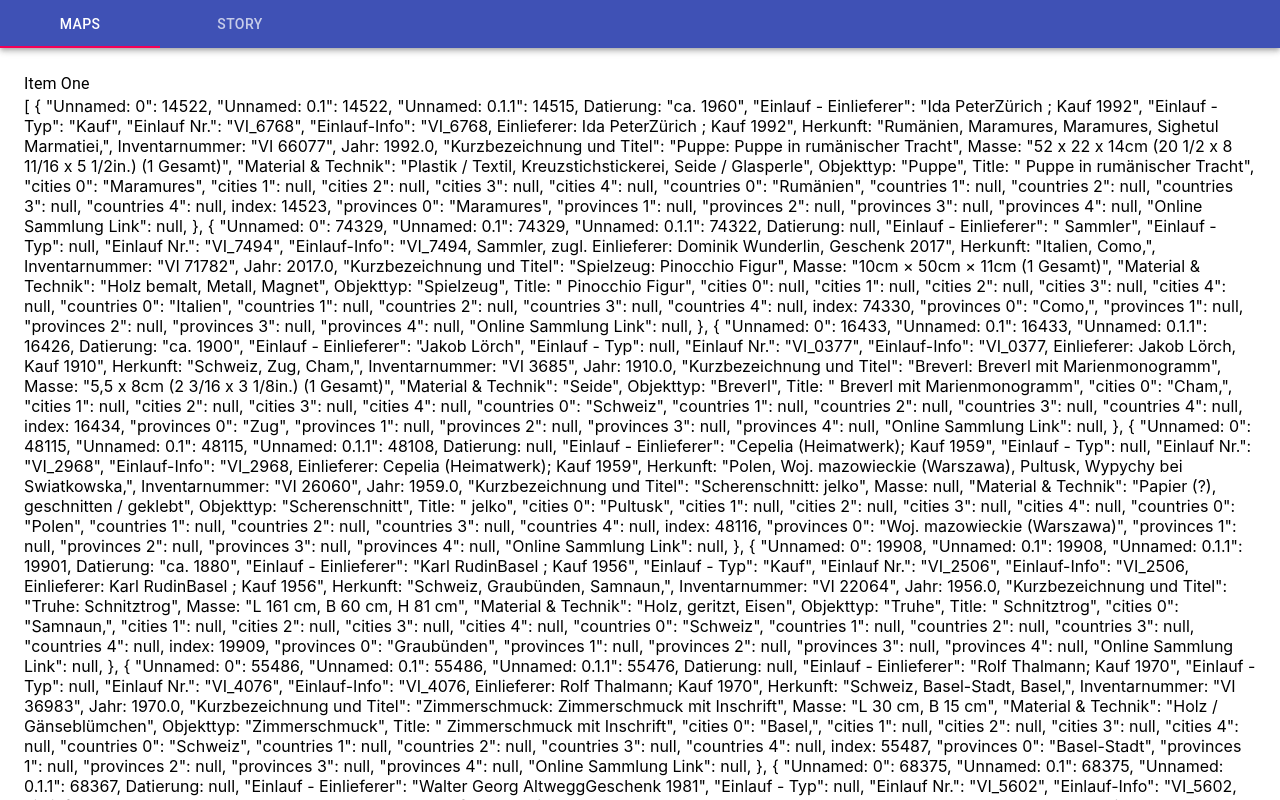
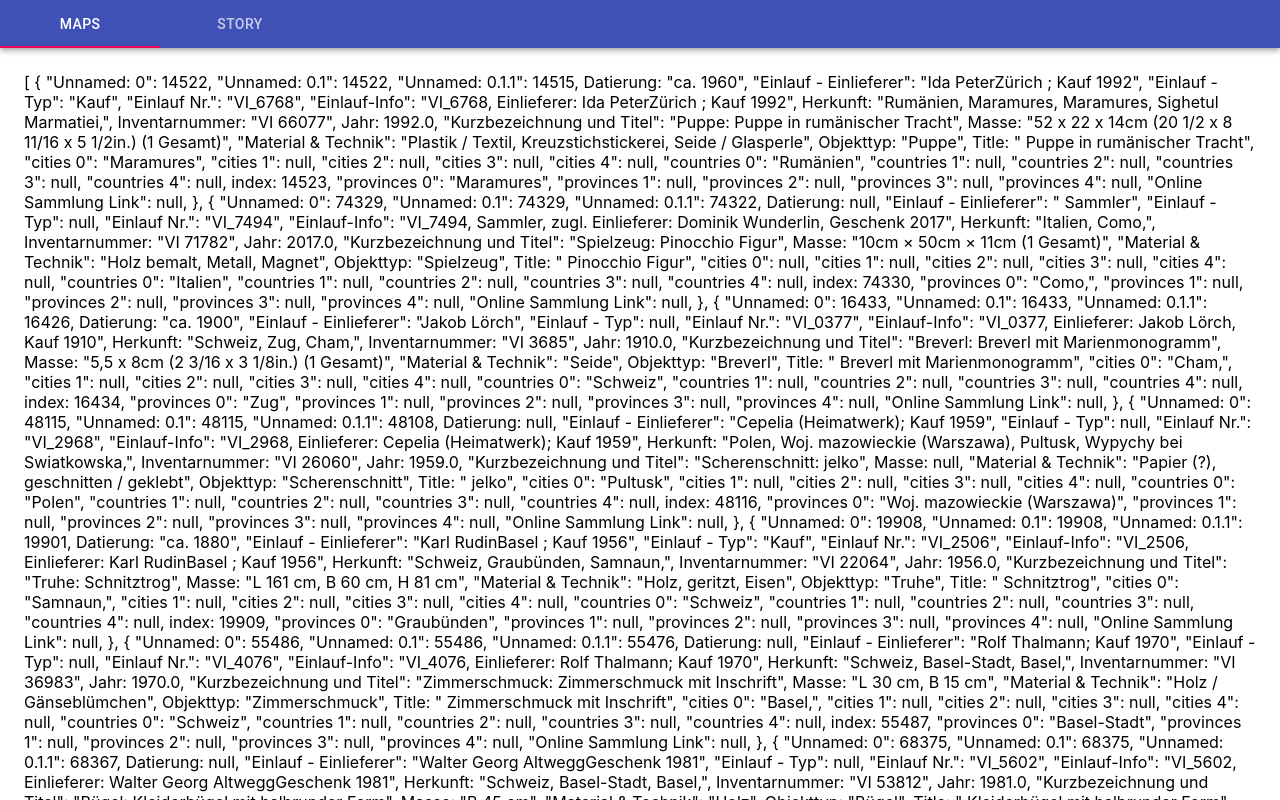
Before and after one commit to FranzFlueckiger/hackathon_2021, a React (Create React App) app: page / in a window 1280 px wide. Shown: the top 800 px of the page. Built offline with nearby package versions, Linux system fonts and the light colour scheme.

Commit message:
Cleanup to basic skeleton

```diff
--- a/src/App.tsx
+++ b/src/App.tsx
@@ -3,8 +3,6 @@ import React from "react";
 import "./App.css";
 import { MapView } from "./components/MapView";
 import { StoryView } from "./components/StoryView";
-import { country_mappings } from "./data/countriy_mappings";
-import { data } from "./data/processed_hackathon_data";
 
 function App() {
   const [value, setValue] = React.useState(0);
@@ -25,12 +23,8 @@ function App() {
           <Tab label="Story" />
         </Tabs>
       </AppBar>
-      <MapView value={value} index={0}>
-        Item One
-      </MapView>
-      <StoryView value={value} index={1}>
-        Item Two
-      </StoryView>
+      <MapView value={value} index={0}></MapView>
+      <StoryView value={value} index={1}></StoryView>
     </>
   );
 }
--- a/src/components/MapView.tsx
+++ b/src/components/MapView.tsx
@@ -1,15 +1,8 @@
-import React from "react";
-import PropTypes from "prop-types";
-import { makeStyles } from "@material-ui/core/styles";
-import AppBar from "@material-ui/core/AppBar";
-import Tabs from "@material-ui/core/Tabs";
-import Tab from "@material-ui/core/Tab";
-import Typography from "@material-ui/core/Typography";
 import Box from "@material-ui/core/Box";
-import {data} from "../data/processed_hackathon_data";
+import { data } from "../data/processed_hackathon_data";
 
 export function MapView(props: any) {
-  const { children, value, index, ...other } = props;
+  const { value, index } = props;
 
   return (
     <div
@@ -17,21 +10,8 @@ export function MapView(props: any) {
       hidden={value !== index}
       id={`simple-tabpanel-${index}`}
       aria-labelledby={`simple-tab-${index}`}
-      {...other}
     >
-      {value === index && (
-        <Box p={3}>
-          <Typography>{children}</Typography>
-          {data}
-        </Box>
-      )}
+      {value === index && <Box p={3}>{data}</Box>}
     </div>
   );
 }
-
-const useStyles = makeStyles((theme) => ({
-  root: {
-    flexGrow: 1,
-    backgroundColor: theme.palette.background.paper,
-  },
-}));
--- a/src/components/StoryView.tsx
+++ b/src/components/StoryView.tsx
@@ -1,15 +1,8 @@
-import React from "react";
-import PropTypes from "prop-types";
-import { makeStyles } from "@material-ui/core/styles";
-import AppBar from "@material-ui/core/AppBar";
-import Tabs from "@material-ui/core/Tabs";
-import Tab from "@material-ui/core/Tab";
-import Typography from "@material-ui/core/Typography";
 import Box from "@material-ui/core/Box";
 import { country_mappings } from "../data/countriy_mappings";
 
 export function StoryView(props: any) {
-  const { children, value, index, ...other } = props;
+  const { value, index } = props;
 
   return (
     <div
@@ -17,21 +10,8 @@ export function StoryView(props: any) {
       hidden={value !== index}
       id={`simple-tabpanel-${index}`}
       aria-labelledby={`simple-tab-${index}`}
-      {...other}
     >
-      {value === index && (
-        <Box p={3}>
-          <Typography>{children}</Typography>
-          {country_mappings}
-        </Box>
-      )}
+      {value === index && <Box p={3}>{country_mappings}</Box>}
     </div>
   );
 }
-
-const useStyles = makeStyles((theme) => ({
-  root: {
-    flexGrow: 1,
-    backgroundColor: theme.palette.background.paper,
-  },
-}));
```
